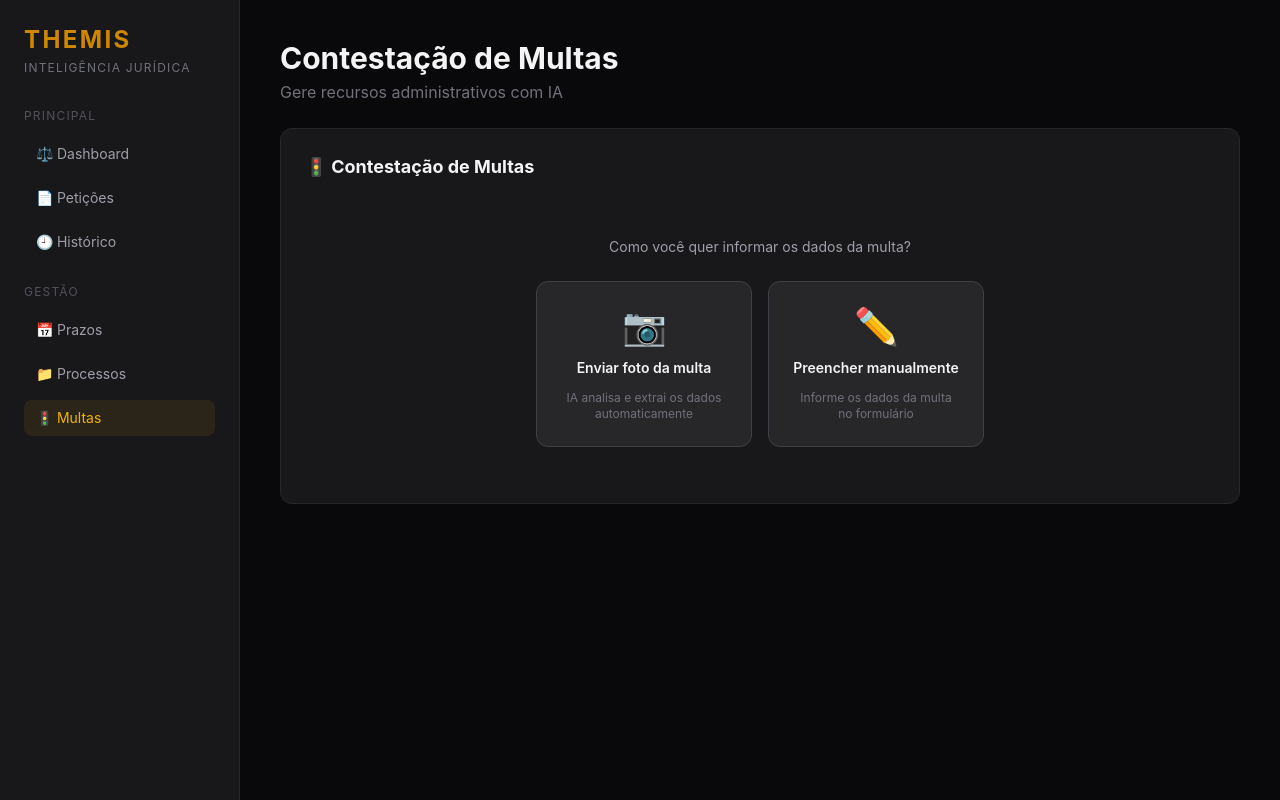
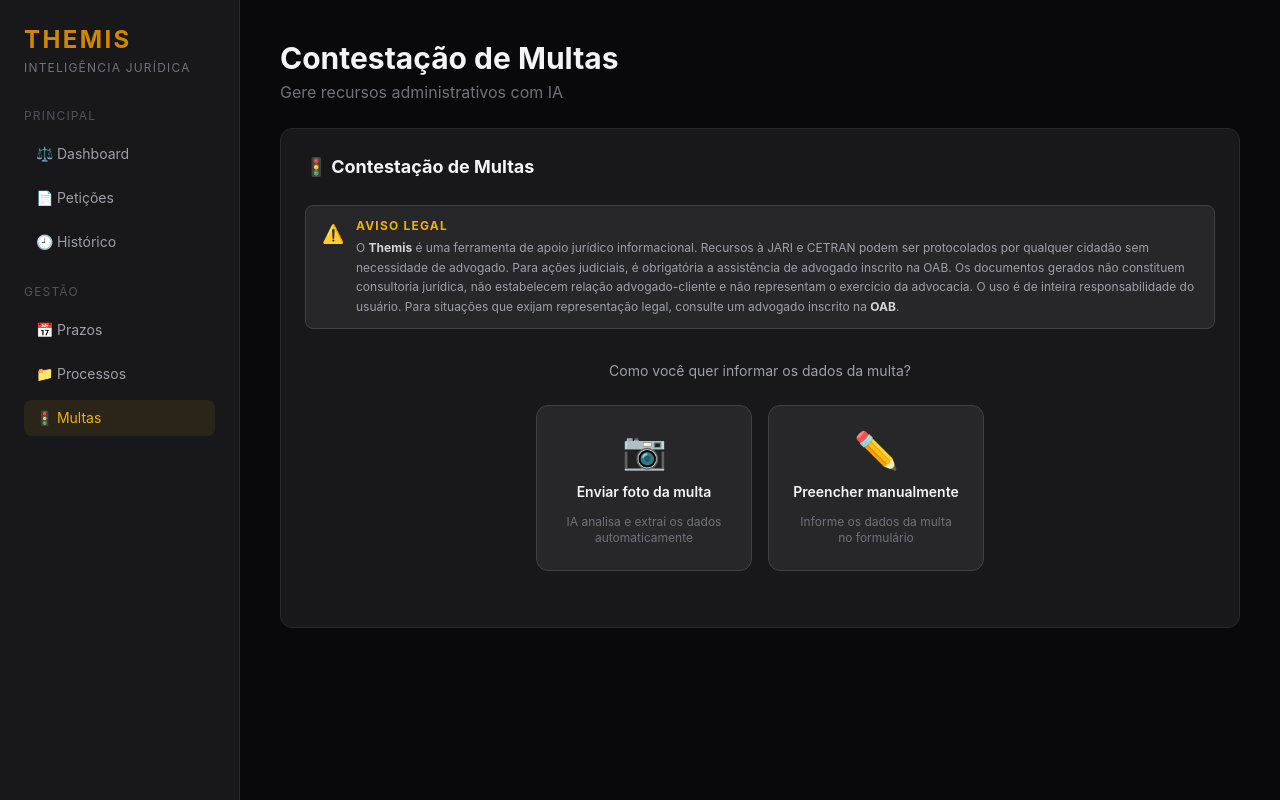
Before and after one commit to Lucas-Miguel-Rios/themis, a React (Vite) app: page / in a window 1280 px wide. Both pictures are taken after a click on the button "🚦 Multas". Built offline with nearby package versions, Linux system fonts and the light colour scheme.

Commit message:
feat: disclaimer legal e campo cidade nas mulatas

```diff
--- a/src/App.jsx
+++ b/src/App.jsx
@@ -6,6 +6,7 @@
 import { Document, Packer, Paragraph, TextRun } from "docx"
 import { saveAs } from "file-saver"
 import Multas from "./components/Multas"
+import Disclaimer from "./components/Disclaimer"
 
 
 
@@ -171,6 +172,7 @@
             <p className="text-zinc-500 mt-1">Gere peças jurídicas com IA</p>
             <div className="bg-zinc-900 border border-zinc-800 rounded-xl p-6 mt-6">
               <h3 className="text-lg font-bold text-zinc-100 mb-4">⚖️ Gerador de Petição</h3>
+              <Disclaimer tipo="peticao" />
               <div className="grid grid-cols-2 gap-4 mb-4">
                 <div>
                   <p className="text-xs text-zinc-500 uppercase tracking-widest mb-2">Tipo de Peça</p>
--- /dev/null
+++ b/src/components/Disclaimer.jsx
@@ -0,0 +1,19 @@
+export default function Disclaimer({ tipo = "geral" }) {
+  const textos = {
+    geral: "Os documentos gerados pelo Themis são minutas de apoio jurídico e não substituem a orientação de um advogado habilitado.",
+    multa: "Recursos à JARI e CETRAN podem ser protocolados por qualquer cidadão sem necessidade de advogado. Para ações judiciais, é obrigatória a assistência de advogado inscrito na OAB.",
+    peticao: "As petições geradas são minutas que requerem revisão e assinatura de advogado inscrito na OAB para protocolo judicial.",
+  }
+
+  return (
+    <div className="bg-zinc-800 border border-zinc-700 rounded-lg px-4 py-3 mt-4 flex gap-3 items-start">
+      <span className="text-yellow-500 text-lg mt-0.5">⚠️</span>
+      <div>
+        <p className="text-xs font-bold text-yellow-500 uppercase tracking-widest mb-1">Aviso Legal</p>
+        <p className="text-xs text-zinc-400 leading-relaxed">
+          O <strong className="text-zinc-300">Themis</strong> é uma ferramenta de apoio jurídico informacional. {textos[tipo]} Os documentos gerados não constituem consultoria jurídica, não estabelecem relação advogado-cliente e não representam o exercício da advocacia. O uso é de inteira responsabilidade do usuário. Para situações que exijam representação legal, consulte um advogado inscrito na <strong className="text-zinc-300">OAB</strong>.
+        </p>
+      </div>
+    </div>
+  )
+}
--- a/src/components/Multas.jsx
+++ b/src/components/Multas.jsx
@@ -2,6 +2,7 @@
 import jsPDF from "jspdf"
 import { Document, Packer, Paragraph, TextRun } from "docx"
 import { saveAs } from "file-saver"
+import Disclaimer from "./Disclaimer"
 
 const SYSTEM_PROMPT = `Você é um assistente jurídico especializado em direito de trânsito brasileiro.
 Sua função é analisar autos de infração de trânsito e gerar recursos administrativos tecnicamente fundamentados.
@@ -288,6 +289,7 @@
           </button>
         )}
       </div>
+      <Disclaimer tipo="multa" />
 
       {/* ETAPA: INICIO */}
       {etapa === "inicio" && (
```
